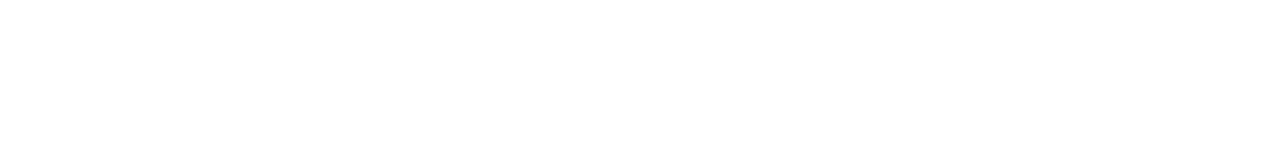
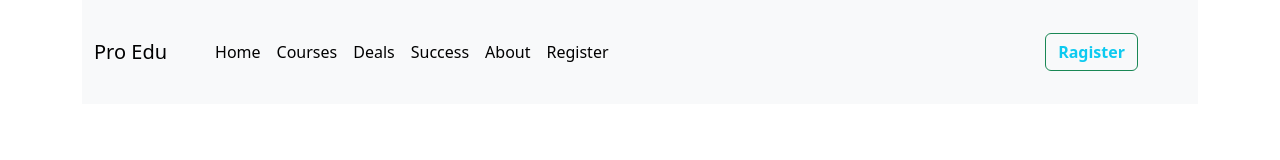
Before and after one commit to sourov2612/edTech-website, a plain HTML site: page index.html in a window 1280 px wide. Drawn offline with nearby package versions, Linux system fonts and the light colour scheme.

Commit message:
navber_added

```diff
--- a/index.html
+++ b/index.html
@@ -4,8 +4,63 @@
     <meta charset="UTF-8">
     <meta name="viewport" content="width=device-width, initial-scale=1.0">
     <title>edTech</title>
+    <link rel="stylesheet" href="https://cdn.jsdelivr.net/npm/bootstrap@5.3.3/dist/css/bootstrap.min.css">
 </head>
 <body>
+    <header class="container">
 
+        <!-- Navber section start  -->
+
+        <section>
+            <nav class="navbar navbar-expand-lg bg-body-tertiary">
+                <div class="container-fluid">
+                  <a class="navbar-brand" href="#">Pro Edu</a>
+                  <button class="navbar-toggler" type="button" data-bs-toggle="collapse" data-bs-target="#navbarSupportedContent" aria-controls="navbarSupportedContent" aria-expanded="false" aria-label="Toggle navigation">
+                    <span class="navbar-toggler-icon"></span>
+                  </button>
+                  <div class="collapse navbar-collapse" id="navbarSupportedContent">
+                    <ul class="navbar-nav me-auto p-4 mb-2 mb-lg-0">
+                      <li class="nav-item">
+                        <a class="nav-link active" aria-current="page" href="#">Home</a>
+                      </li>
+                      <li class="nav-item">
+                        <a class="nav-link active" aria-current="page" href="#">Courses</a>
+                      </li>
+                      <li class="nav-item">
+                        <a class="nav-link active" aria-current="page" href="#">Deals</a>
+                      </li>
+                      <li class="nav-item">
+                        <a class="nav-link active" aria-current="page" href="#">Success</a>
+                      </li>
+                      <li class="nav-item">
+                        <a class="nav-link active" aria-current="page" href="#">About</a>
+                      </li>
+                      <li class="nav-item">
+                        <a class="nav-link active" aria-current="page" href="#">Register</a>
+                      </li>
+                    </ul>
+                      <button class="btn btn-outline-success me-5 text-info fw-bold">Ragister</button>
+                    </form>
+                  </div>
+                </div>
+              </nav>
+        </section>
+
+
+
+
+        <!-- Navber section end  -->
+
+    </header>
+
+
+
+
+
+
+
+
+
+    <script src="https://cdn.jsdelivr.net/npm/bootstrap@5.3.3/dist/js/bootstrap.bundle.min.js"></script>
 </body>
 </html>
```
